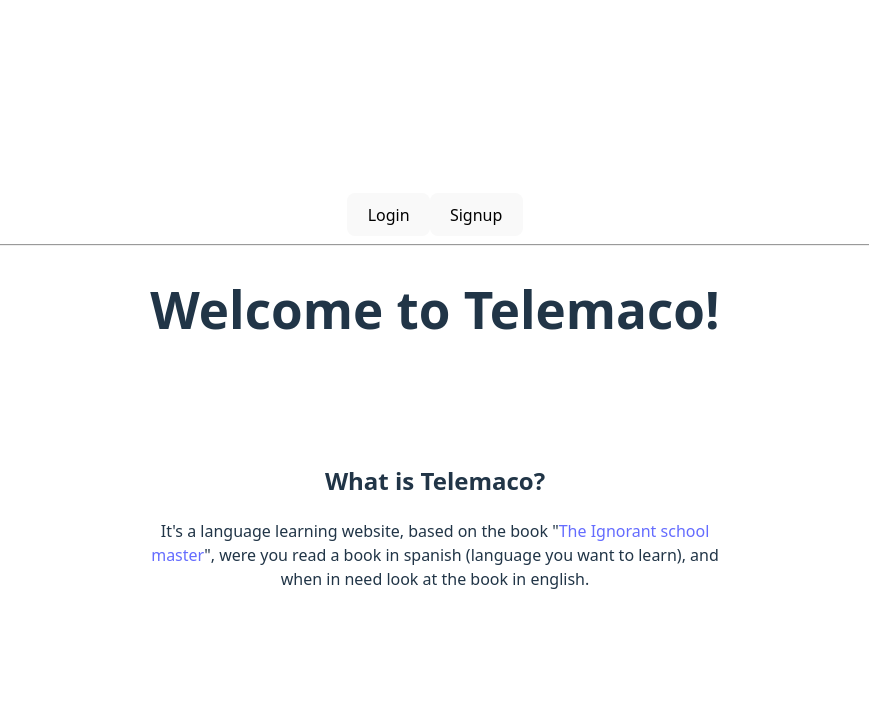
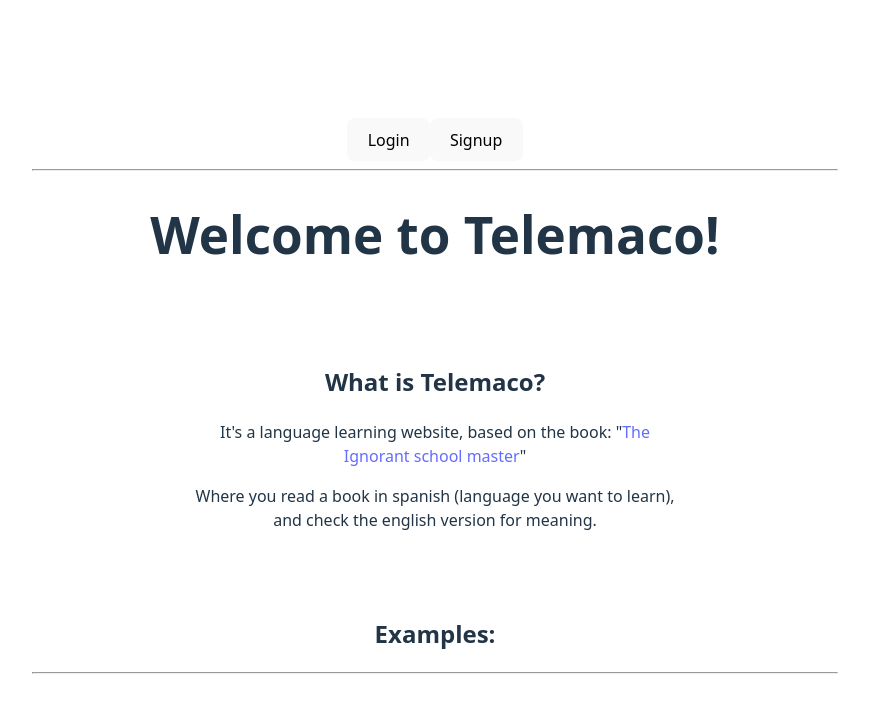
Before and after one commit to AdamFariello/capStone_FrontEnd, a React app: page / in a window 1280 px wide. Shown: the top 712 px of the page, without its empty margins (205-1074 px from the left). Built offline with nearby package versions, Linux system fonts and the light colour scheme; the HTML template or start-up script is replaced by a standard one.

Commit message:
Updated mainPage, pausing for now since need to investigate book api

```diff
--- a/src/pages/mainPage.css
+++ b/src/pages/mainPage.css
@@ -2,5 +2,5 @@
     margin-left: auto;
     margin-right: auto;
 
-    width: 50%;
+    width: 60%;
 }
--- a/src/pages/mainPage.jsx
+++ b/src/pages/mainPage.jsx
@@ -12,7 +12,7 @@ export default function MainPage() {
         </div>
 
         <h1>Welcome to Telemaco!</h1>
-        <br /> <br /> <br />
+        <br /><br />
 
         {/*
             "a good num­ber of students who did not speak French; but Joseph Jacotot knew no Flemish...
@@ -23,11 +23,16 @@ export default function MainPage() {
         */}
         <div id="teleDiv">
             <h2>What is Telemaco?</h2>
-            <p>It's a language learning website, based on the book
-            "<a href="https://en.wikipedia.org/wiki/The_Ignorant_Schoolmaster">The Ignorant school master</a>",
-            were you read a book in spanish (language you want to learn), and when in need look at the book in english.</p>
+            <p>It's a language learning website, based on the book:
+            "<a href="https://en.wikipedia.org/wiki/The_Ignorant_Schoolmaster">The Ignorant school master</a>"</p>
+            <p>Where you read a book in spanish (language you want to learn), and check the english version for meaning.</p>
         </div>
+        <br /><br />
 
+        <div>
+            <h2>Examples:</h2>
+            <hr className="solid" />
+        </div>
 
     </>)
 }
```
